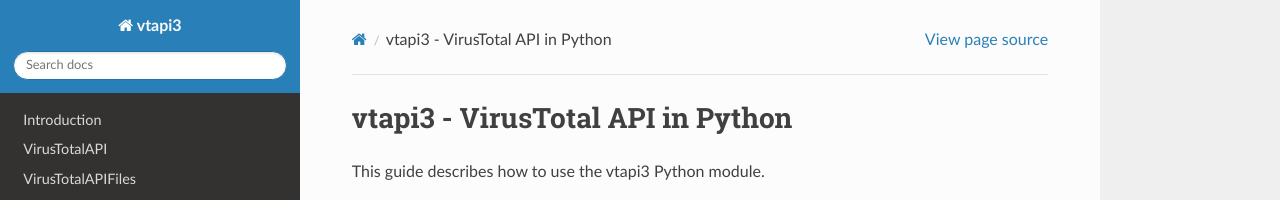
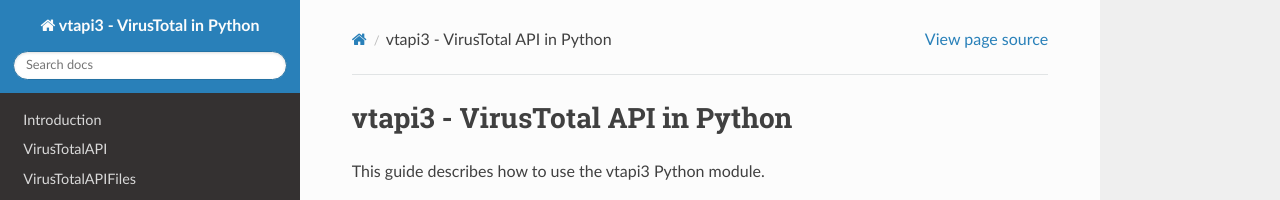
Before and after one commit to drobotun/virustotalapi3, a Sphinx documentation site: the page built from docs/source/index.rst, in a window 1280 px wide. Shown: the top 200 px of the page. Built offline with Sphinx 7.4.7 and the Read the Docs theme 2.0.0, drawn with Linux system fonts in a browser that asks for light colours.

Commit message:
Update conf.py

```diff
--- a/docs/source/conf.py
+++ b/docs/source/conf.py
@@ -17,7 +17,7 @@
 
 # -- Project information -----------------------------------------------------
 
-project = 'vtapi3'
+project = 'vtapi3 - VirusTotal in Python'
 copyright = '2020, Evgeny Drobotun'
 author = 'Evgeny Drobotun'
 
@@ -67,5 +67,5 @@
 #'pointsize': '10pt',
 
 # Additional stuff for the LaTeX preamble.
-'preamble': '\renewcommand{\@seccntformat}[1]{}'
+#'preamble': '\renewcommand{\@seccntformat}[1]{}'
 }
```
